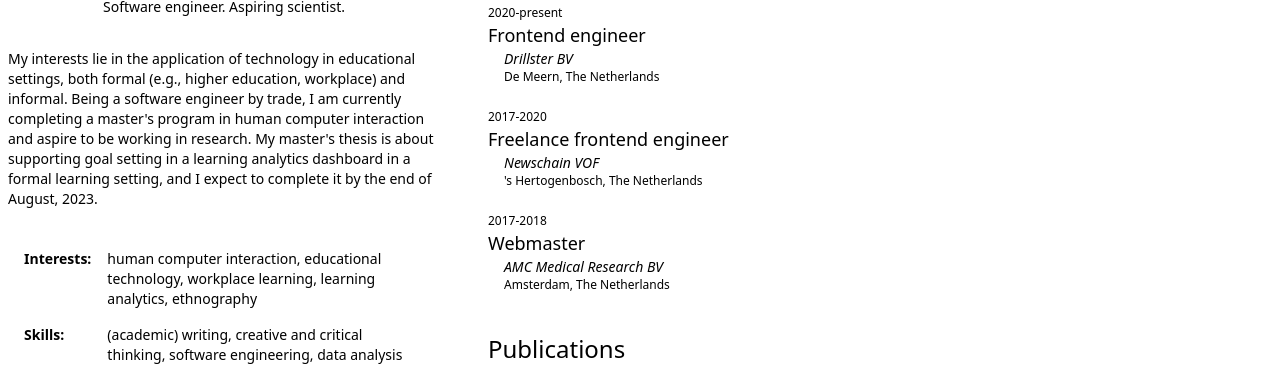
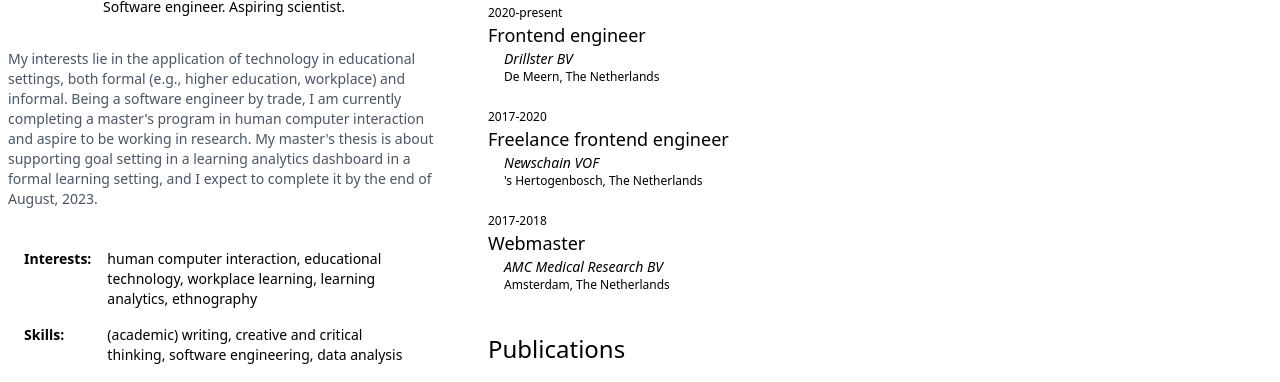
Before and after one commit to lucvanderzandt/lucvanderzandt.github.io, a plain HTML site: page index.html in a window 1280 px wide. Shown: the part 211-593 px from the top of the page. Drawn offline with nearby package versions, Linux system fonts and the light colour scheme.

Commit message:
Update index.html

```diff
--- a/index.html
+++ b/index.html
@@ -29,7 +29,7 @@
             <!-- Introduction -->
             <div class="text-center text-sm">
                 <div>Software engineer. Aspiring scientist.</div>
-                <div class="mt-8 text-left text-opacity-50">
+                <div class="mt-8 text-left text-gray-600 dark:text-gray-300">
                     My interests lie in the application of technology in educational settings, both formal (e.g., higher education, workplace) and informal. Being a software engineer by trade, I am currently completing a master's program in human computer interaction and aspire to be working in research. My master's thesis is about supporting goal setting in a learning analytics dashboard in a formal learning setting, and I expect to complete it by the end of August, 2023.
                 </div>
             </div>
```
